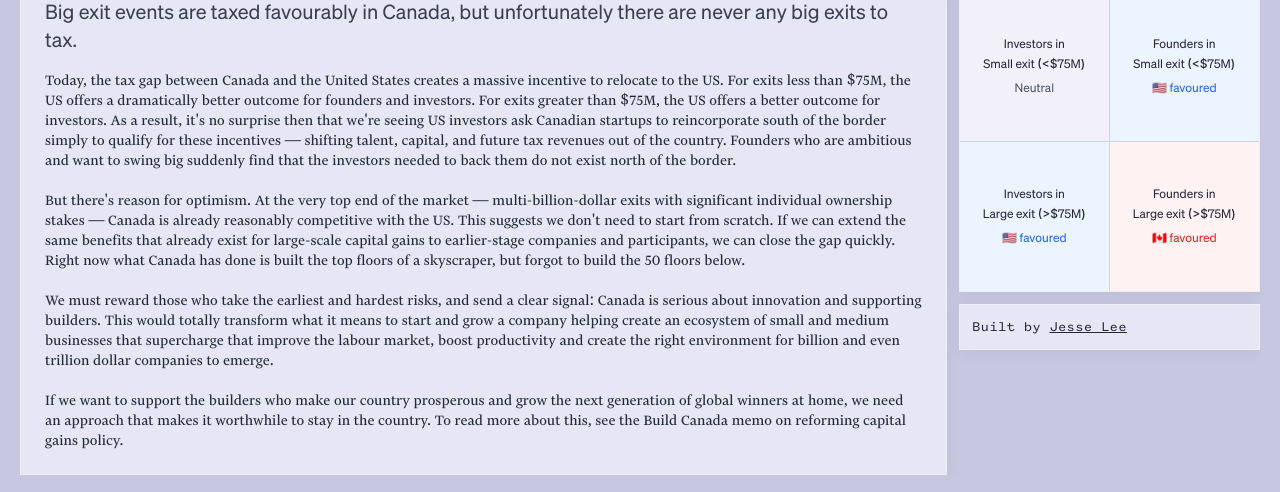
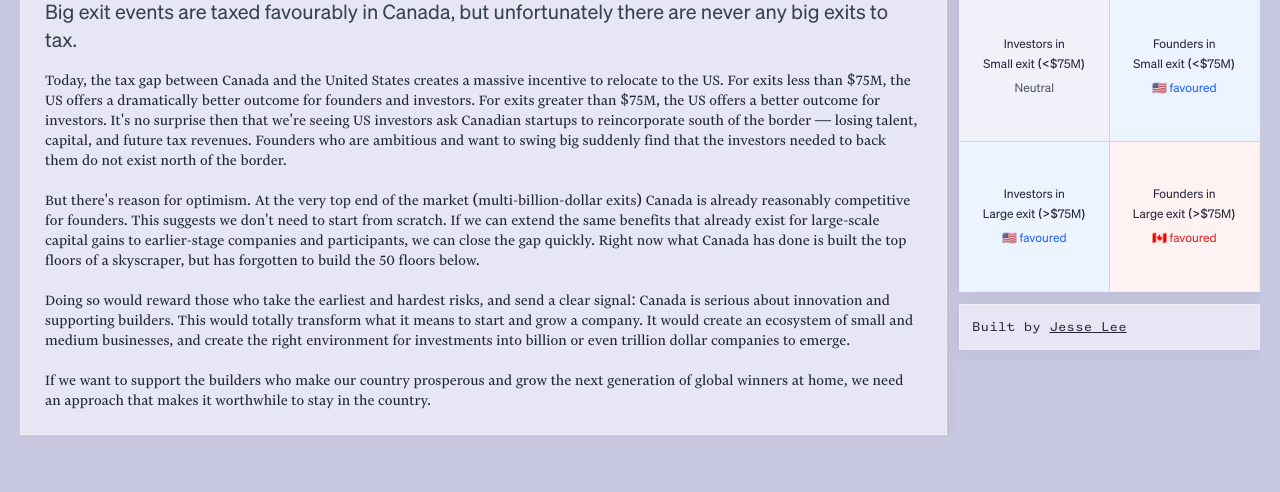
Before and after one commit to BuildCanada/QSBS-viz, a React (Vite) app: page / in a window 1280 px wide. Shown: the part 993-1485 px from the top of the page. After the commit the page ends 1448 px from the top, so only its background shows below. Built offline with nearby package versions, Linux system fonts and the light colour scheme.

Commit message:
Update Hero.tsx

```diff
--- a/src/components/Hero.tsx
+++ b/src/components/Hero.tsx
@@ -588,7 +588,10 @@ export function Hero() {
                   <div className="flex justify-between">
                     <div className="flex items-center gap-1">
                       <span>Taxable Gains (50%):</span>
-                      <Tooltip content="In Canada, only 50% of capital gains are included in taxable income. This is known as the 'inclusion rate' - meaning if you have $100 in capital gains, only $50 is added to your taxable income and subject to your marginal tax rate.">
+                      <Tooltip
+                        content="In Canada, only 50% of capital gains are included in taxable income. This is known as the 'inclusion rate' - meaning if you have $100 in capital gains, only $50 is added to your taxable income and subject to your marginal tax rate."
+                        position="left"
+                      >
                         <HelpCircle className="w-3 h-3 text-gray-500 hover:text-gray-700 cursor-help transition-colors" />
                       </Tooltip>
                     </div>
@@ -701,16 +704,16 @@ export function Hero() {
                   Big exit events are taxed favourably in Canada, but unfortunately there are never any big exits to tax.
                 </p>
                 <p className="text-base font-financier text-gray-800 leading-tight">
-                  Today, the tax gap between Canada and the United States creates a massive incentive to relocate to the US. For exits less than $75M, the US offers a dramatically better outcome for founders and investors. For exits greater than $75M, the US offers a better outcome for investors. As a result, it's no surprise then that we're seeing US investors ask Canadian startups to reincorporate south of the border simply to qualify for these incentives — shifting talent, capital, and future tax revenues out of the country. Founders who are ambitious and want to swing big suddenly find that the investors needed to back them do not exist north of the border.
+                Today, the tax gap between Canada and the United States creates a massive incentive to relocate to the US. For exits less than $75M, the US offers a dramatically better outcome for founders and investors. For exits greater than $75M, the US offers a better outcome for investors. It's no surprise then that we're seeing US investors ask Canadian startups to reincorporate south of the border — losing talent, capital, and future tax revenues. Founders who are ambitious and want to swing big suddenly find that the investors needed to back them do not exist north of the border.
                 <br />
                 <br />
-                  But there's reason for optimism. At the very top end of the market — multi-billion-dollar exits with significant individual ownership stakes — Canada is already reasonably competitive with the US. This suggests we don't need to start from scratch. If we can extend the same benefits that already exist for large-scale capital gains to earlier-stage companies and participants, we can close the gap quickly. Right now what Canada has done is built the top floors of a skyscraper, but forgot to build the 50 floors below.
+                But there's reason for optimism. At the very top end of the market (multi-billion-dollar exits) Canada is already reasonably competitive for founders. This suggests we don't need to start from scratch. If we can extend the same benefits that already exist for large-scale capital gains to earlier-stage companies and participants, we can close the gap quickly. Right now what Canada has done is built the top floors of a skyscraper, but has forgotten to build the 50 floors below.
                 <br />
                 <br />
-                  We must reward those who take the earliest and hardest risks, and send a clear signal: Canada is serious about innovation and supporting builders. This would totally transform what it means to start and grow a company helping create an ecosystem of small and medium businesses that supercharge that improve the labour market, boost productivity and create the right environment for billion and even trillion dollar companies to emerge.
+                Doing so would reward those who take the earliest and hardest risks, and send a clear signal: Canada is serious about innovation and supporting builders. This would totally transform what it means to start and grow a company. It would create an ecosystem of small and medium businesses, and create the right environment for investments into billion or even trillion dollar companies to emerge.
                 <br />
                 <br />
-                  If we want to support the builders who make our country prosperous and grow the next generation of global winners at home, we need an approach that makes it worthwhile to stay in the country. To read more about this, see the Build Canada memo on reforming capital gains policy.
+                If we want to support the builders who make our country prosperous and grow the next generation of global winners at home, we need an approach that makes it worthwhile to stay in the country.
                 </p>
               </WaveCard>
             </div>
```
Lines whose indentation alone changed are shown as unchanged.
